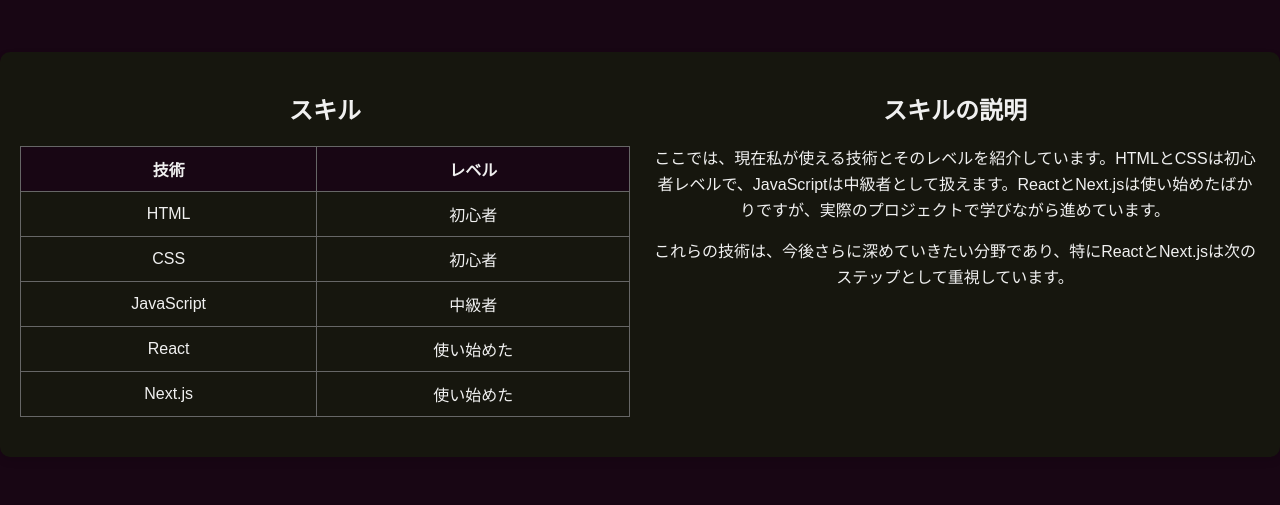
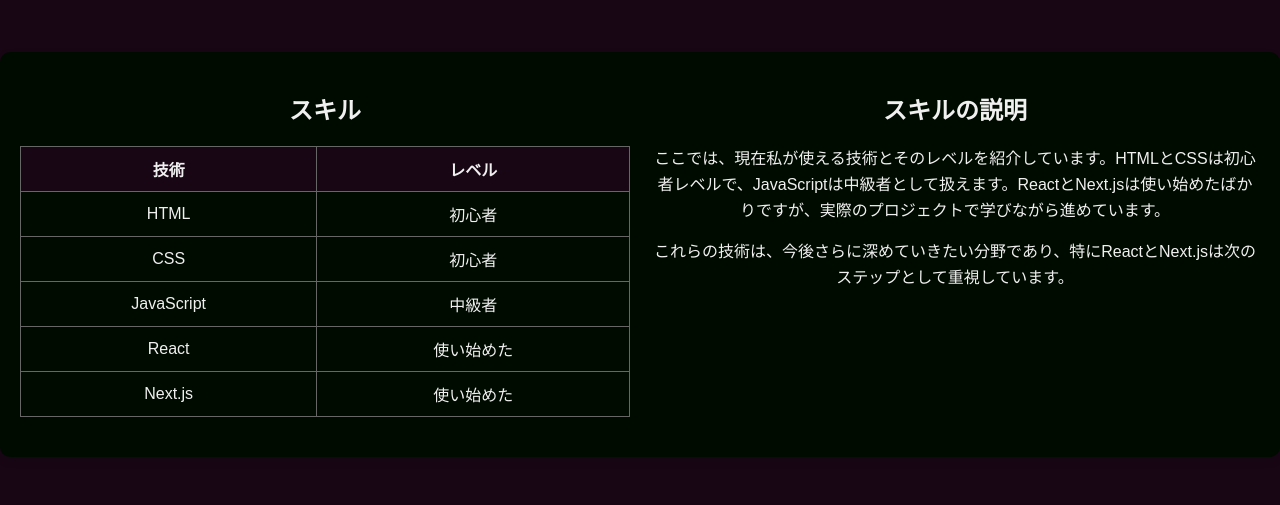
Before and after one commit to HibikiKobayashii/portforio, a Next.js app: page / in a window 1280 px wide. Shown: the part 447-952 px from the top of the page. Built offline with nearby package versions, Linux system fonts and the light colour scheme.

Commit message:
Update index.tsx

```diff
--- a/pages/index.tsx
+++ b/pages/index.tsx
@@ -80,7 +80,7 @@ const App = () => {
         </div>
 
         {/* スキルセクション */}
-        <section id="skills" style={{ marginTop: "50px", padding: "20px", backgroundColor: "#16160e", borderRadius: "10px", boxShadow: "0 4px 8px rgba(0, 0, 0, 0.1)", display: "flex", justifyContent: "space-between" }}>
+        <section id="skills" style={{ marginTop: "50px", padding: "20px", backgroundColor: "#000b00", borderRadius: "10px", boxShadow: "0 4px 8px rgba(0, 0, 0, 0.1)", display: "flex", justifyContent: "space-between" }}>
           <div style={{ flex: 1, paddingRight: "20px" }}>
             <h2 style={{ marginBottom: "20px" }}>スキル</h2>
             <table style={{ width: "100%", borderCollapse: "collapse", marginBottom: "20px" }}>
```
